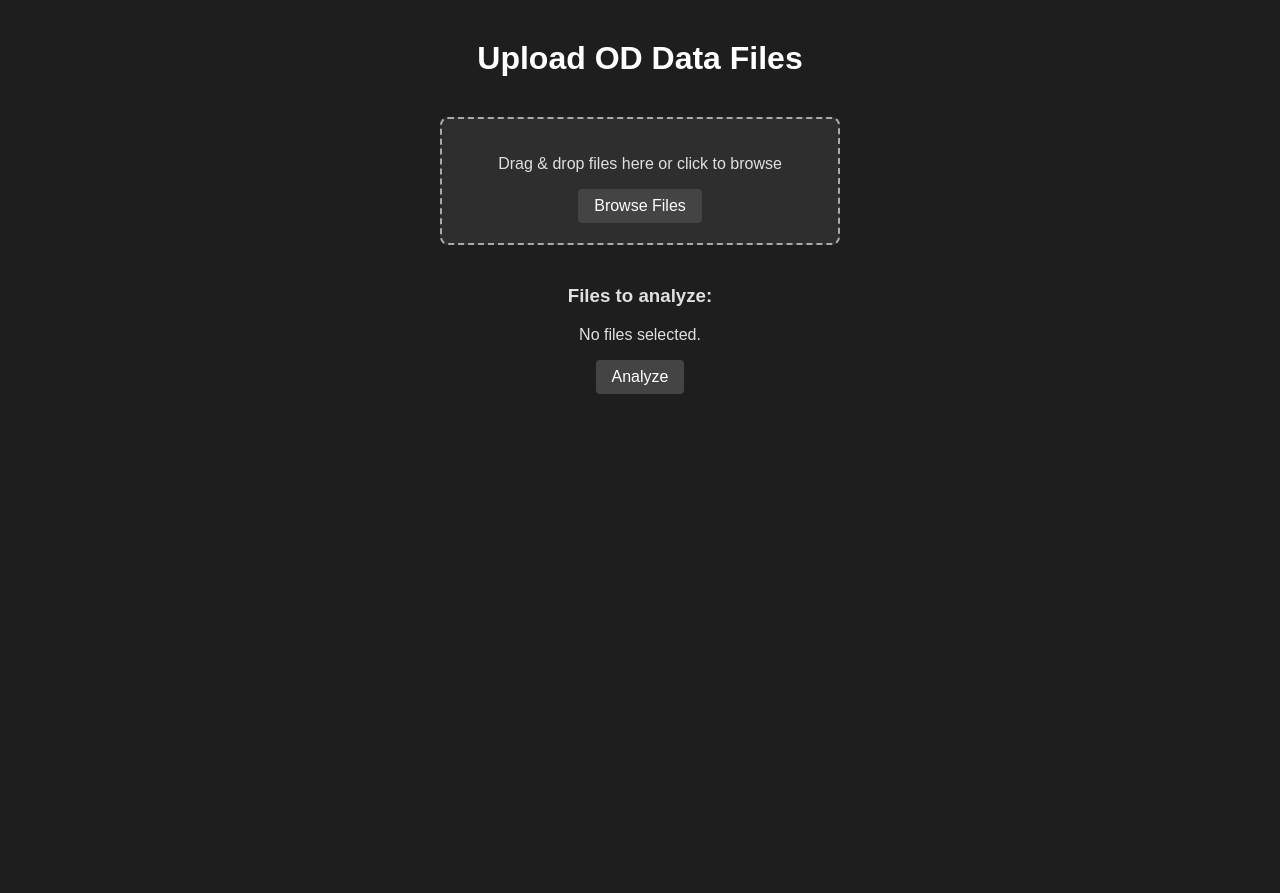
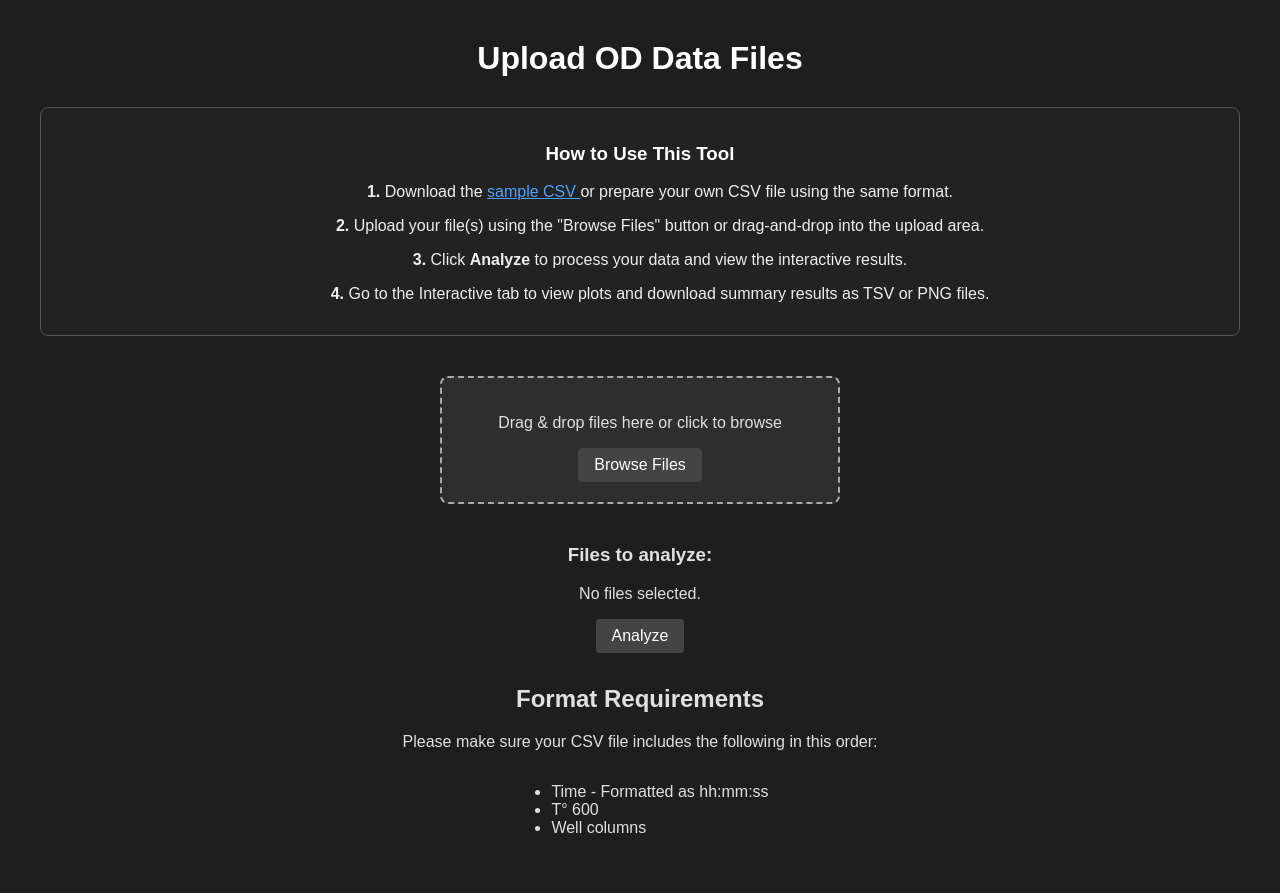
Before and after one commit to JacquelineV-rose/OD-growth-params-webapp, a Flask app: page / in a window 1280 px wide. Before the commit the page ends 394 px from the top, so only its background shows below. Run offline with Flask 3, Linux system fonts and the light colour scheme.

Commit message:
added demo files

```diff
--- a/templates/index.html
+++ b/templates/index.html
@@ -12,6 +12,21 @@
 
   <h1>Upload OD Data Files</h1>
 
+<div style="border: 1px solid #555; padding: 1em; background-color: #222; color: #eee; margin-bottom: 20px; border-radius: 8px;">
+  <h3 style="color: #fff;">How to Use This Tool</h3>
+  <ul>
+    <p><strong>1.</strong> Download the
+    <a href="{{ url_for('static', filename='testing_sample/test_file.csv') }}" style="color: #4ea1ff;">
+      sample CSV
+    </a> or prepare your own CSV file using the same format.
+  </p>
+
+  <p><strong>2.</strong> Upload your file(s) using the "Browse Files" button or drag-and-drop into the upload area.</p>
+
+  <p><strong>3.</strong> Click <strong>Analyze</strong> to process your data and view the interactive results.</p>
+
+  <p><strong>4.</strong> Go to the Interactive tab to view plots and download summary results as TSV or PNG files.</p>
+</div>
 
 
 
@@ -207,6 +222,21 @@
     </script>
 
 
+<section id="input-format" style="margin-top: 2rem;">
+  <h2 style="text-align: center;">Format Requirements</h2>
+  <p style="text-align: center;">Please make sure your CSV file includes the following in this order:</p>
+  <div style="text-align: center;">
+    <ul style="display: inline-block; text-align: left;">
+      <li>Time - Formatted as hh:mm:ss</li>
+      <li>T° 600</li>
+      <li>Well columns</li>
+    </ul>
+  </div>
+</section>
+
+
+
+
 
 </body>
 </html>
```
Also changed, not shown: static/testing_sample/test_file.csv (added, +21 -0 lines).
